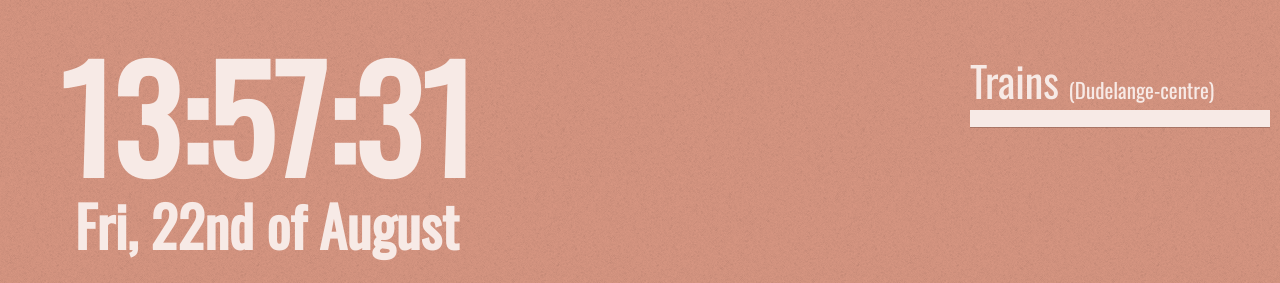
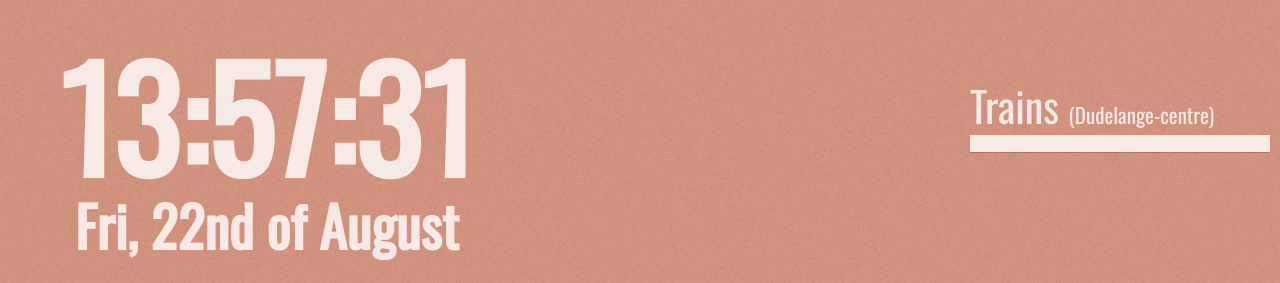
Before and after one commit to haxogreen/haxoScreen, a plain HTML site: page index.html in a window 1280 px wide. Shown: the top 283 px of the page. Drawn offline with nearby package versions, Linux system fonts and the light colour scheme; no server answers.

Commit message:
Made the margin of the weather larger

```diff
--- a/css/level2.css
+++ b/css/level2.css
@@ -88,7 +88,7 @@ h1, h2, h3, h4, h5, h6 {
 }
 
 .weather {
-    margin-top: 35px;
+    margin-top: 60px;
 }
 
 .logo {
```
